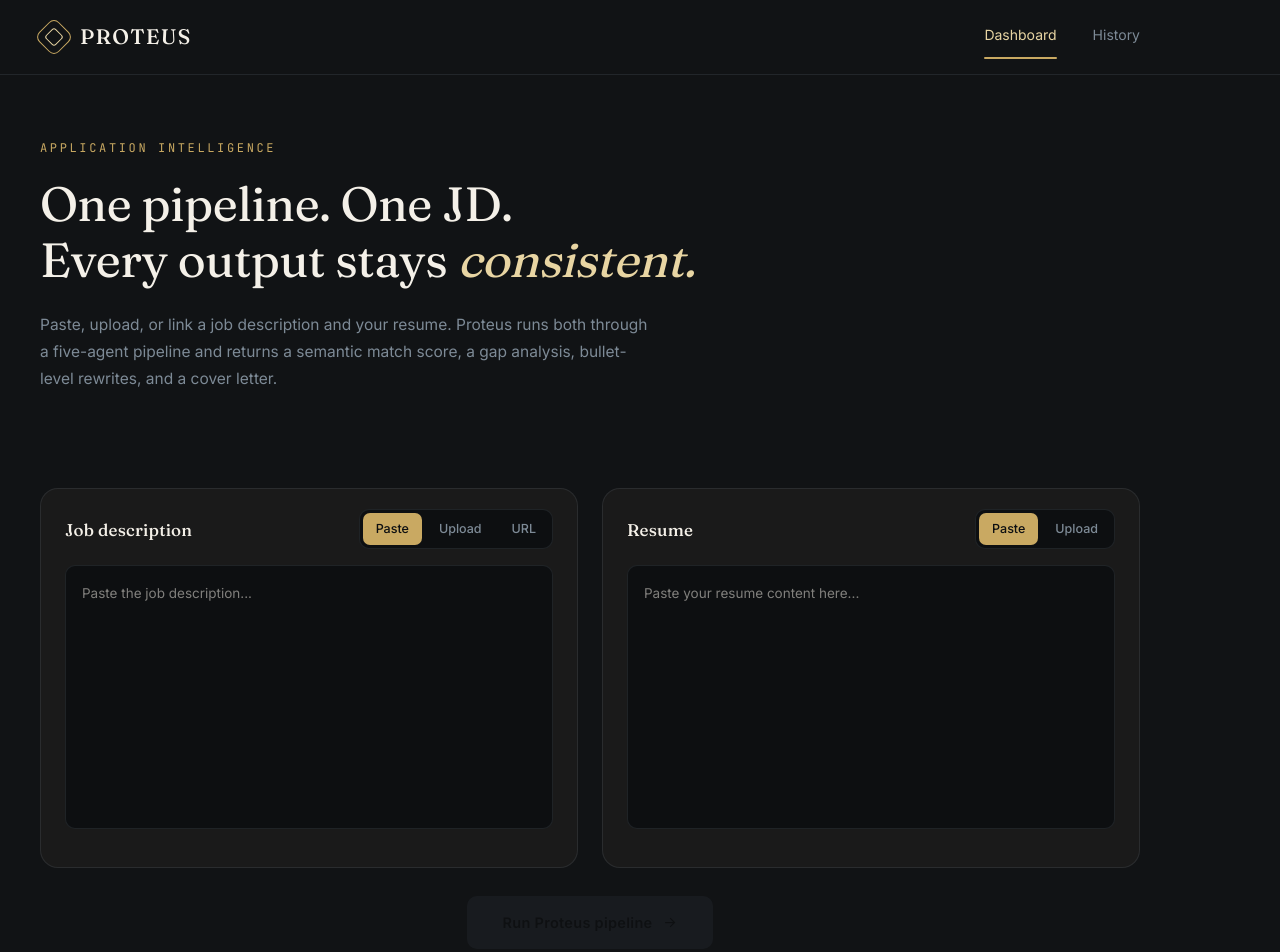
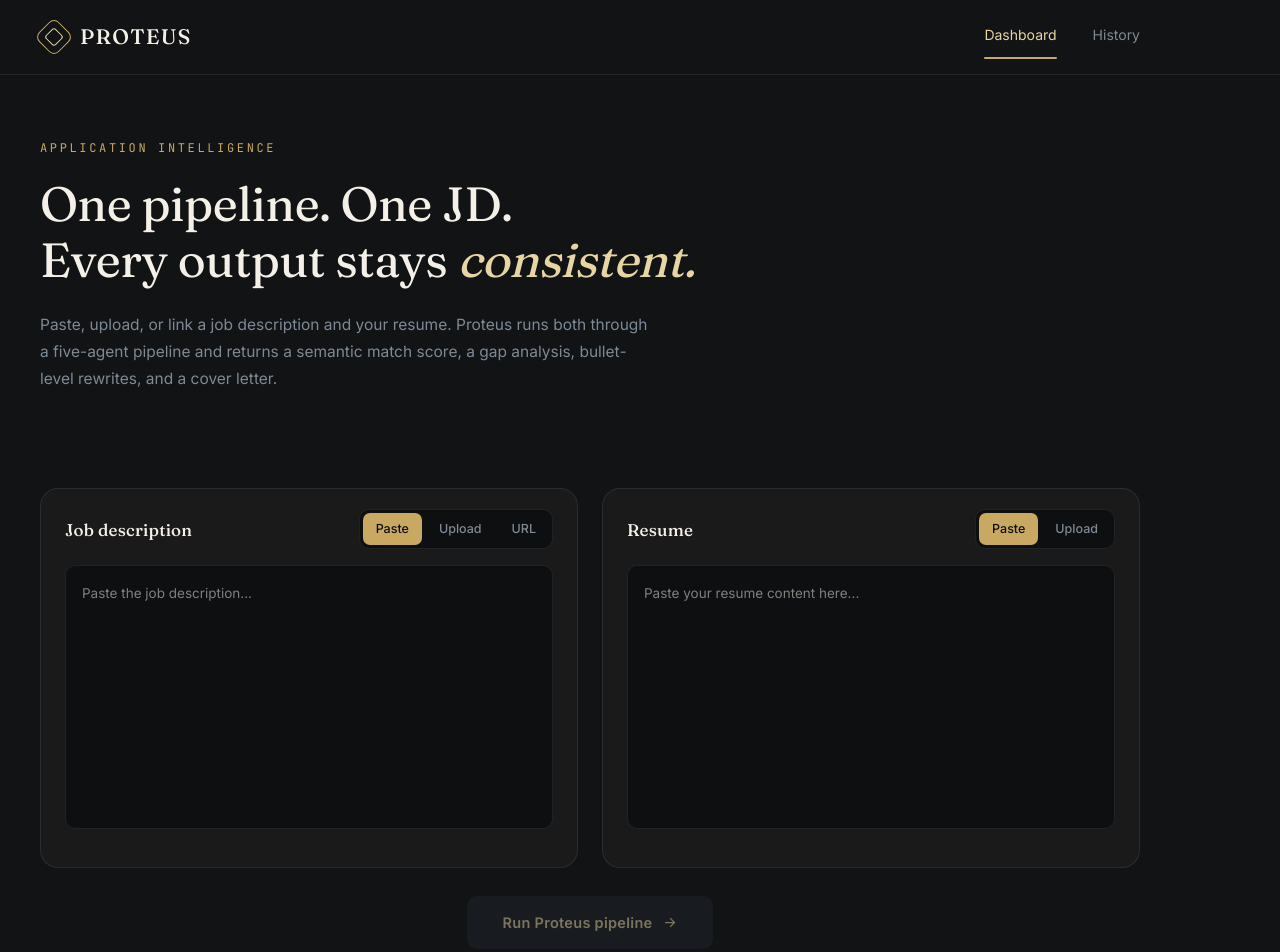
Before and after one commit to DanielDeshmukh/proteus, a React (Vite) app in the folder frontend/: page / in a window 1280 px wide. Shown: the top 952 px of the page. Built offline with nearby package versions, Linux system fonts and the light colour scheme; no server answers.

Commit message:
feat: implement AnalyzePage with multi-stage processing pipeline and JD/resume upload interface

```diff
--- a/frontend/src/pages/AnalyzePage.jsx
+++ b/frontend/src/pages/AnalyzePage.jsx
@@ -151,7 +151,7 @@ export function AnalyzePage() {
             fontWeight: 600,
             fontSize: "14.5px",
             letterSpacing: "0.02em",
-            color: "var(--surface-sunken)",
+            color: "var(--color-gold-light)",
             background: canAnalyze && !loading ? "linear-gradient(180deg, var(--color-gold-light), var(--color-gold))" : "var(--surface-raised)",
             border: "none",
             borderRadius: "var(--radius-md)",
```
Also changed, not shown: 1 other file (tests, documents, lock files or other folders).
